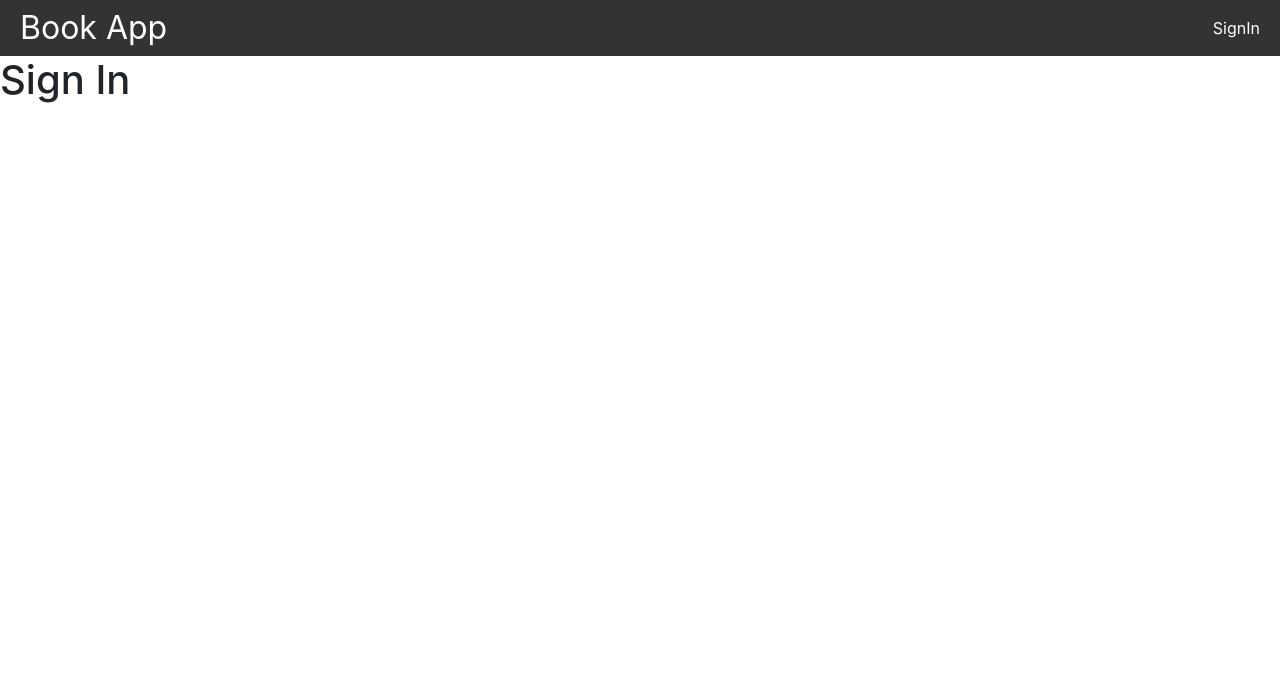
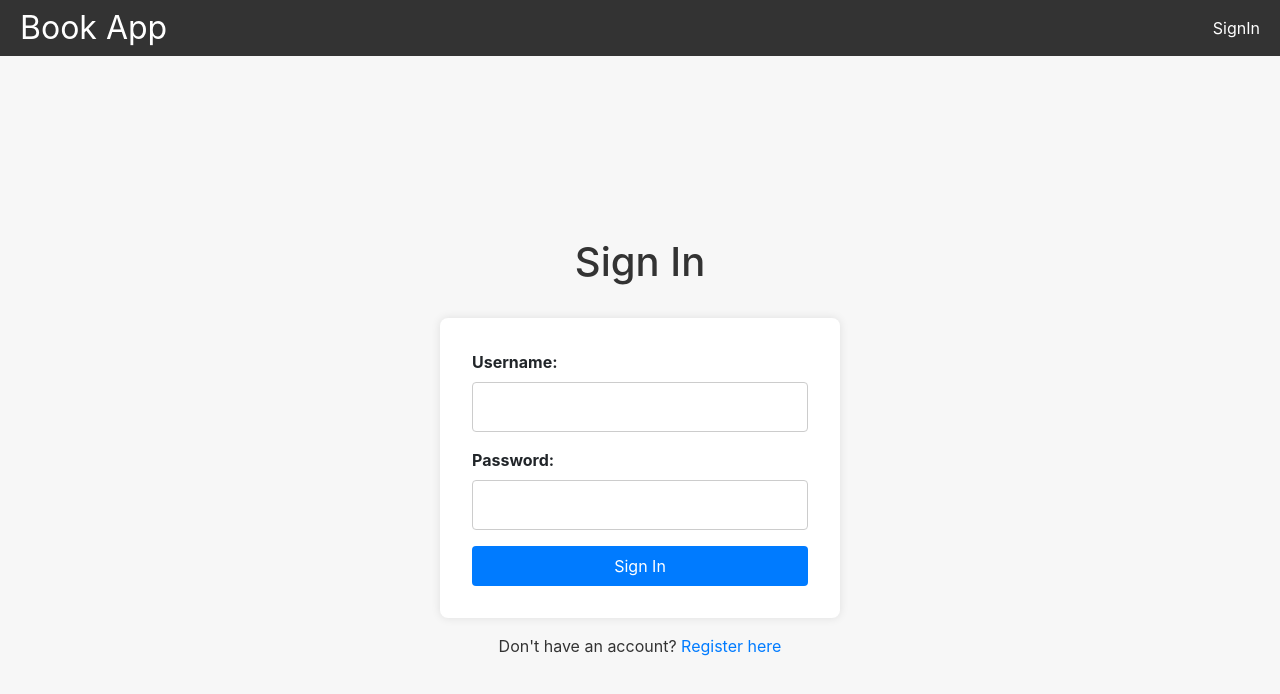
Before and after one commit to psycompsci/book-recommend-app, a React (Create React App) app in the folder React/book-app/: page /signin in a window 1280 px wide. Shown: the top 694 px of the page. Built offline with nearby package versions, Linux system fonts and the light colour scheme.

Commit message:
frontend changes

```diff
--- a/React/book-app/src/App.js
+++ b/React/book-app/src/App.js
@@ -2,6 +2,7 @@ import React, { useState, useEffect } from 'react';
 import Navbar from './Navbar';
 import Home from './pages/Home';
 import SignIn from './pages/SignIn';
+import Register from './pages/Register';
 import api from './api';
 
 function App() {
@@ -15,6 +16,9 @@ function App() {
             break;
         case "/signin":
             Component = SignIn;
+            break;
+        case"/register":
+            Component = Register;
             break;
         default:
             Component = Home; // Default to Home if the path doesn't match
@@ -30,6 +34,38 @@ function App() {
 }
 
 export default App;
+/*
+import React from 'react';
+import Navbar from './Navbar';
+import Home from './pages/Home';
+import SignIn from './pages/SignIn';
+
+function App() {
+    let Component;
+
+    switch (window.location.pathname) {
+        case "/":
+        case "/signin": // Set both "/" and "/signin" to load the SignIn component
+            Component = SignIn;
+            break;
+        case "/home":
+            Component = Home;
+            break;
+        default:
+            Component = SignIn; // Default to SignIn if the path doesn't match
+            break;
+    }
+
+    return (
+        <>
+            <Navbar />
+            <Component />
+        </>
+    );
+}
+
+export default App;
+*/
 
 // export default function App() {
 //   const [books, setBooks] = useState([]);
--- a/React/book-app/src/pages/Home.js
+++ b/React/book-app/src/pages/Home.js
@@ -1,9 +1,12 @@
 import React, { useState, useEffect } from 'react';
 import api from '../api';
+import Modal from './Modal'; // Adjust the path if necessary
 
 export default function Home() {
   const [books, setBooks] = useState([]);
   const [error, setError] = useState(null);
+  const [selectedBook, setSelectedBook] = useState(null);
+  const [showModal, setShowModal] = useState(false);
 
   const fetchBooks = async () => {
     try {
@@ -17,6 +20,16 @@ export default function Home() {
   useEffect(() => {
     fetchBooks();
   }, []);
+
+  const handleShowModal = (book) => {
+    setSelectedBook(book);
+    setShowModal(true);
+  };
+
+  const handleCloseModal = () => {
+    setShowModal(false);
+    setSelectedBook(null);
+  };
 
   if (error) {
     return <div><h1>{error}</h1></div>;
@@ -37,13 +50,24 @@ export default function Home() {
                 <div className="card-body">
                   <h5 className="card-title">{book.title}</h5>
                   <p className="card-text">Author: {book.authors}</p>
-                  <a href={`/books/${book.book_id}`} className="btn btn-primary">See More</a>
+                  <button
+                    className="btn btn-primary"
+                    onClick={() => handleShowModal(book)}
+                  >
+                    See More
+                  </button>
                 </div>
               </div>
             </div>
           ))}
         </div>
       </div>
+
+      <Modal
+        show={showModal}
+        handleClose={handleCloseModal}
+        book={selectedBook}
+      />
     </div>
   );
 }
--- /dev/null
+++ b/React/book-app/src/pages/Modal.js
@@ -0,0 +1,23 @@
+import React from 'react';
+
+function Modal({ show, handleClose, book }) {
+  if (!show) return null;
+
+  return (
+    <div className="modal-overlay">
+      <div className="modal-content">
+        <button className="modal-close" onClick={handleClose}>X</button>
+        {book && (
+          <>
+            <h2>{book.title}</h2>
+            <img src={book.image_url} alt={book.title} className="modal-image" />
+            <p><strong>Author:</strong> {book.authors}</p>
+            <p><strong>Description:</strong> {book.description}</p>
+          </>
+        )}
+      </div>
+    </div>
+  );
+}
+
+export default Modal;
--- /dev/null
+++ b/React/book-app/src/pages/Register.js
@@ -0,0 +1,9 @@
+import React from "react";
+
+export default function Register() {
+  return (
+    <div>
+      <h1>Register</h1>
+    </div>
+  );
+}
--- a/React/book-app/src/pages/SignIn.js
+++ b/React/book-app/src/pages/SignIn.js
@@ -1,8 +1,46 @@
-import React from "react";
+import React, { useState, useEffect } from 'react';
+import Register from './Register';
+
 export default function SignIn() {
+  const [username, setUsername] = useState('');
+  const [password, setPassword] = useState('');
+
+  const handleSignIn = (e) => {
+    e.preventDefault();
+    //need to add logic for sign in for it to work
+    console.log('Username:', username);
+    console.log('Password:', password);
+  };
+
   return (
-    <div>
+    <div className="signin-container">
       <h1>Sign In</h1>
+      <form onSubmit={handleSignIn} className="signin-form">
+        <div className="form-group">
+          <label htmlFor="username">Username:</label>
+          <input
+            type="text"
+            id="username"
+            value={username}
+            onChange={(e) => setUsername(e.target.value)}
+            required
+          />
+        </div>
+        <div className="form-group">
+          <label htmlFor="password">Password:</label>
+          <input
+            type="password"
+            id="password"
+            value={password}
+            onChange={(e) => setPassword(e.target.value)}
+            required
+          />
+        </div>
+        <button type="submit" className="btn-primary">Sign In</button>
+      </form>
+      <p className="register-link">
+        Don't have an account? <a href="/register">Register here</a>
+      </p>
     </div>
   );
 }
--- a/React/book-app/src/styles.css
+++ b/React/book-app/src/styles.css
@@ -29,7 +29,7 @@ body {
 }
 
 .nav a {
-    color: white; /* Ensures that both links have the same color */
+  color: white;
   text-decoration: none;
   height: 100%;
   display: flex;
@@ -38,10 +38,251 @@ body {
 }
 
 .nav .active {
-    background-color: #555; /* Highlights the active link */
+  background-color: #555;
   border-radius: 4px;
 }
 
 .nav a:hover {
   background-color: grey;
 }
+.signin-container {
+  display: flex;
+  flex-direction: column;
+  align-items: center;
+  justify-content: center;
+  height: 100vh;
+  background-color: #f7f7f7;
+}
+
+h1 {
+  margin-bottom: 2rem;
+  color: #333;
+}
+
+.signin-form {
+  background-color: #fff;
+  padding: 2rem;
+  border-radius: 8px;
+  box-shadow: 0 0 10px rgba(0, 0, 0, 0.1);
+  width: 100%;
+  max-width: 400px;
+}
+
+.form-group {
+  margin-bottom: 1rem;
+}
+
+.form-group label {
+  display: block;
+  margin-bottom: 0.5rem;
+  font-weight: bold;
+}
+
+.form-group input {
+  width: 100%;
+  padding: 0.75rem;
+  border: 1px solid #ccc;
+  border-radius: 4px;
+  font-size: 1rem;
+}
+
+.btn-primary {
+  width: 100%;
+  padding: 0.75rem;
+  background-color: #007bff;
+  color: #fff;
+  border: none;
+  border-radius: 4px;
+  font-size: 1rem;
+  cursor: pointer;
+  transition: background-color 0.3s ease;
+}
+
+.btn-primary:hover {
+  background-color: #0056b3;
+}
+
+.register-link {
+  margin-top: 1rem;
+  color: #333;
+}
+
+.register-link a {
+  color: #007bff;
+  text-decoration: none;
+}
+
+.register-link a:hover {
+  text-decoration: underline;
+}
+.container {
+  padding: 2rem;
+}
+signin-container {
+  display: flex;
+  flex-direction: column;
+  align-items: center;
+  justify-content: center;
+  height: 100vh;
+  background-color: #f7f7f7;
+}
+
+h1 {
+  margin-bottom: 2rem;
+  color: #333;
+}
+
+.signin-form {
+  background-color: #fff;
+  padding: 2rem;
+  border-radius: 8px;
+  box-shadow: 0 0 10px rgba(0, 0, 0, 0.1);
+  width: 100%;
+  max-width: 400px;
+}
+
+.form-group {
+  margin-bottom: 1rem;
+}
+
+.form-group label {
+  display: block;
+  margin-bottom: 0.5rem;
+  font-weight: bold;
+}
+
+.form-group input {
+  width: 100%;
+  padding: 0.75rem;
+  border: 1px solid #ccc;
+  border-radius: 4px;
+  font-size: 1rem;
+}
+
+.btn-primary {
+  width: 100%;
+  padding: 0.75rem;
+  background-color: #007bff;
+  color: #fff;
+  border: none;
+  border-radius: 4px;
+  font-size: 1rem;
+  cursor: pointer;
+  transition: background-color 0.3s ease;
+}
+
+.btn-primary:hover {
+  background-color: #0056b3;
+}
+
+.register-link {
+  margin-top: 1rem;
+  color: #333;
+}
+
+.register-link a {
+  color: #007bff;
+  text-decoration: none;
+}
+
+.register-link a:hover {
+  text-decoration: underline;
+}
+
+.card {
+  box-shadow: 0 4px 8px rgba(0, 0, 0, 0.2);
+  transition: transform 0.2s ease-in-out;
+  border-radius: 8px;
+  overflow: hidden;
+  width: 100%;
+  max-width: 250px;
+  margin: 0 auto;
+}
+
+.card:hover {
+  transform: translateY(-5px);
+}
+
+.card-img-top {
+  object-fit: cover;
+  height: 350px;
+  width: 100%;
+}
+
+.card-body {
+  padding: 1rem;
+  text-align: center;
+}
+
+.card-title {
+  font-size: 10px;
+  margin-bottom: 0.5rem;
+}
+
+.card-text {
+  font-size: 10px;
+  color: #666;
+  margin-bottom: 1rem;
+}
+
+.btn-primary {
+  background-color: #007bff;
+  border: none;
+  padding: 0.5rem 1rem;
+  border-radius: 4px;
+  cursor: pointer;
+  color: #fff;
+}
+
+.btn-primary:hover {
+  background-color: #0056b3;
+}
+.row {
+  display: flex;
+  flex-wrap: wrap;
+  gap: 1 rem;
+  justify-content: center;
+}
+
+.col-md-4 {
+  display: flex;
+  flex-direction: column;
+  justify-content: space-between;
+}
+
+.modal-overlay {
+  position: fixed;
+  top: 0;
+  left: 0;
+  width: 100%;
+  height: 100%;
+  background: rgba(0, 0, 0, 0.5);
+  display: flex;
+  justify-content: center;
+  align-items: center;
+}
+
+.modal-content {
+  background: white;
+  padding: 15px; /* Adjust padding if needed */
+  border-radius: 5px;
+  position: relative;
+  max-width: 300px; /* Reduced max-width */
+  width: 100%;
+}
+
+.modal-close {
+  position: absolute;
+  top: 10px;
+  right: 10px;
+  background: #ddd;
+  border: none;
+  border-radius: 50%;
+  padding: 5px 10px;
+  cursor: pointer;
+}
+
+.modal-image {
+  width: 100%;
+  height: auto;
+}
```
Also changed, not shown: 2 other files (tests, documents, lock files or other folders). Lines whose indentation alone changed are shown as unchanged.
